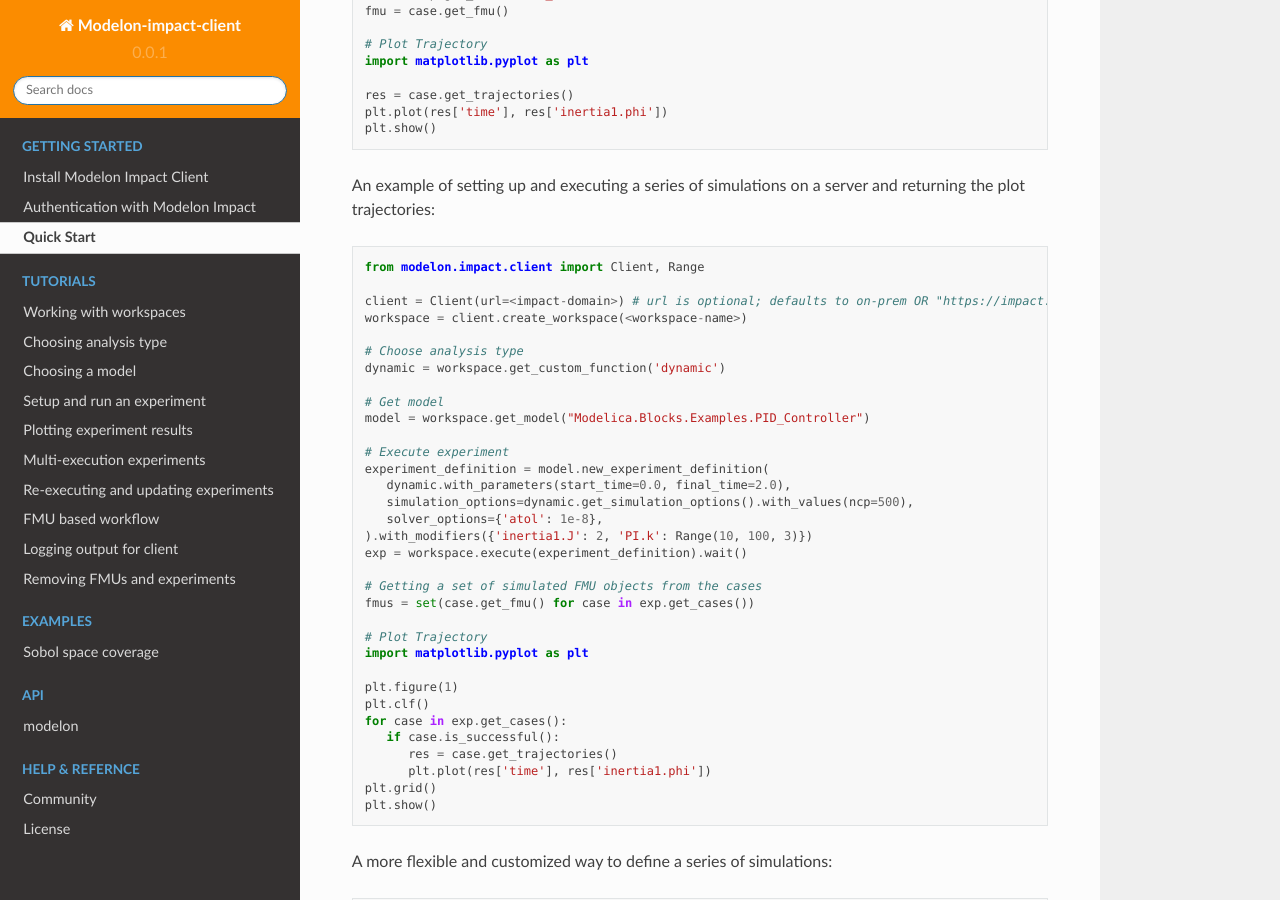
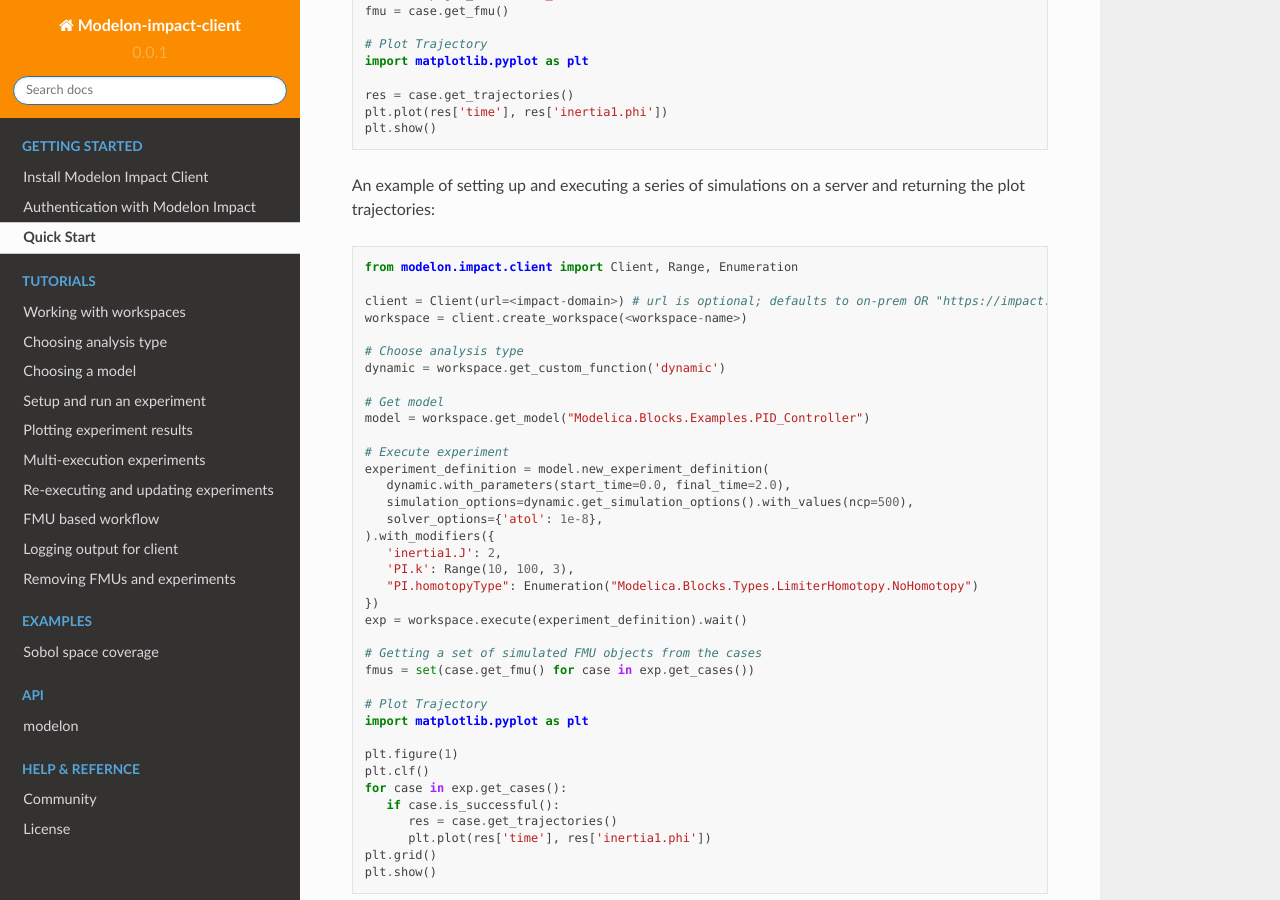
Before and after one commit to modelon-community/impact-client-python, a Sphinx documentation site: the page built from docs/source/quick_start.rst, in a window 1280 px wide and 900 px high, scrolled down 1180 px. Built offline with Sphinx 7.4.7 and the Read the Docs theme 2.0.0, drawn with Linux system fonts in a browser that asks for light colours; the version number is read from the project's files by our own code.

Commit message:
chore: added quickstart docs for Enum modifiers

```diff
--- a/docs/source/quick_start.rst
+++ b/docs/source/quick_start.rst
@@ -64,7 +64,7 @@
 
 An example of setting up and executing a series of simulations on a server and returning the plot trajectories::
 
-   from modelon.impact.client import Client, Range
+   from modelon.impact.client import Client, Range, Enumeration
 
    client = Client(url=<impact-domain>) # url is optional; defaults to on-prem OR "https://impact.modelon.cloud"
    workspace = client.create_workspace(<workspace-name>)
@@ -80,7 +80,11 @@
       dynamic.with_parameters(start_time=0.0, final_time=2.0),
       simulation_options=dynamic.get_simulation_options().with_values(ncp=500),
       solver_options={'atol': 1e-8},
-   ).with_modifiers({'inertia1.J': 2, 'PI.k': Range(10, 100, 3)})
+   ).with_modifiers({
+      'inertia1.J': 2,
+      'PI.k': Range(10, 100, 3),
+      "PI.homotopyType": Enumeration("Modelica.Blocks.Types.LimiterHomotopy.NoHomotopy")
+   })
    exp = workspace.execute(experiment_definition).wait()
 
    # Getting a set of simulated FMU objects from the cases
```
Also changed, not shown: docs/source/modelon.impact.client.experiment_definition.rst (+8 -0 lines).
